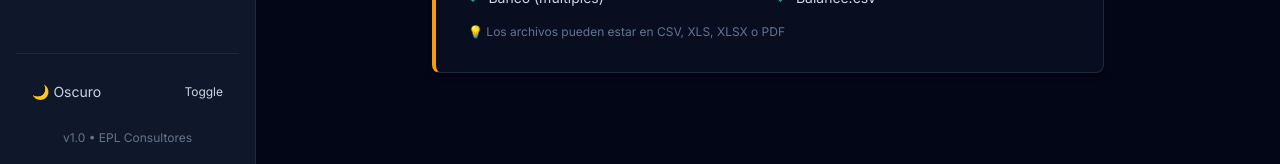
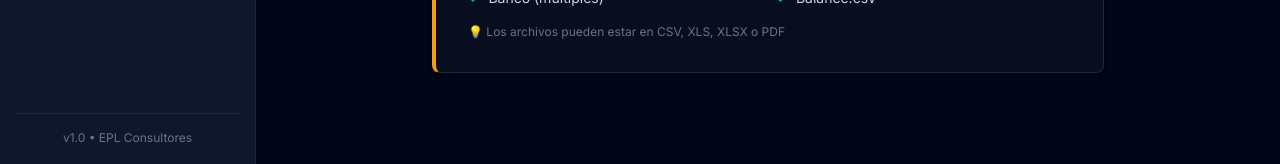
Before and after one commit to lucaseiros-lab/epl-analytics, a Next.js app: page / in a window 1280 px wide. Shown: the part 630-794 px from the top of the page. Built offline with nearby package versions, Linux system fonts and the light colour scheme.

Commit message:
Fix: Remove use client from root layout to fix CSS loading in Vercel

```diff
--- a/app/layout.tsx
+++ b/app/layout.tsx
@@ -1,19 +1,20 @@
-'use client'
+import type { Metadata } from 'next'
+import './globals.css'
 
-import type { Metadata } from 'next'
-import { useState } from 'react'
-import './globals.css'
+export const metadata: Metadata = {
+  title: 'EPL Analytics',
+  description: 'Financial Dashboard',
+}
 
 export default function RootLayout({
   children,
 }: {
   children: React.ReactNode
 }) {
-  const [isDarkMode, setIsDarkMode] = useState(true)
 
   return (
     <html lang="es">
-      <body className={isDarkMode ? '' : 'light-mode'}>
+      <body>
         {/* Sidebar */}
         <aside className="sidebar">
           <div className="mb-12">
@@ -62,13 +63,6 @@ export default function RootLayout({
           </nav>
 
           <div className="absolute bottom-6 left-4 right-4 space-y-4 border-t border-slate-800 pt-4">
-            <button
-              onClick={() => setIsDarkMode(!isDarkMode)}
-              className="w-full flex items-center justify-between px-4 py-3 rounded-lg hover:bg-slate-800 transition text-slate-300 hover:text-slate-50 text-sm"
-            >
-              <span>{isDarkMode ? '🌙 Oscuro' : '☀️ Claro'}</span>
-              <span className="text-xs">Toggle</span>
-            </button>
             <div className="text-xs text-slate-500 text-center">
               v1.0 • EPL Consultores
             </div>
```
Also changed, not shown: vercel.json, 1 other file (tests, documents, lock files or other folders).
